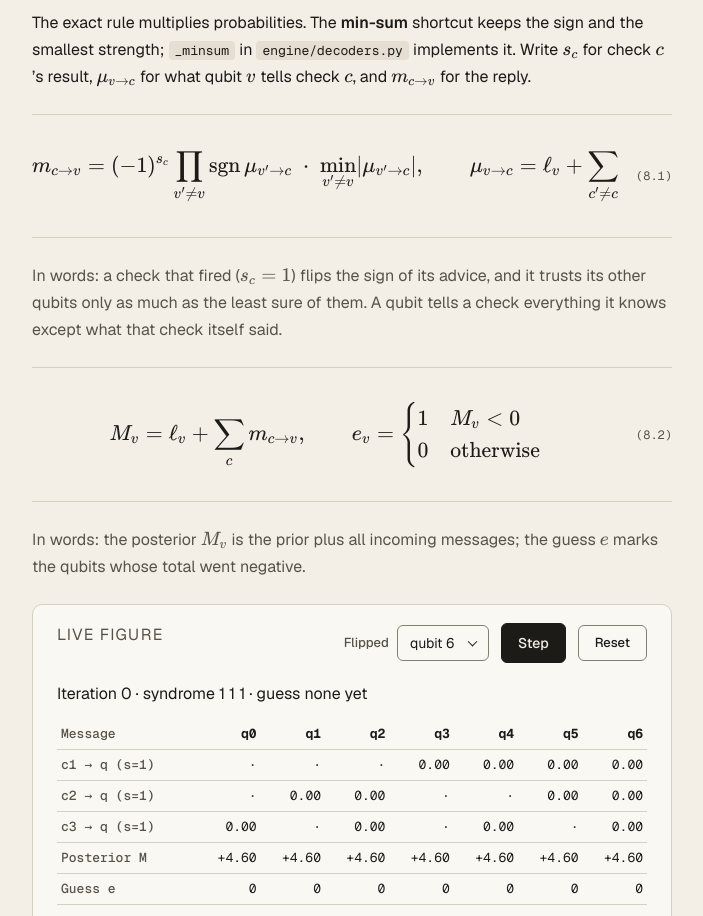
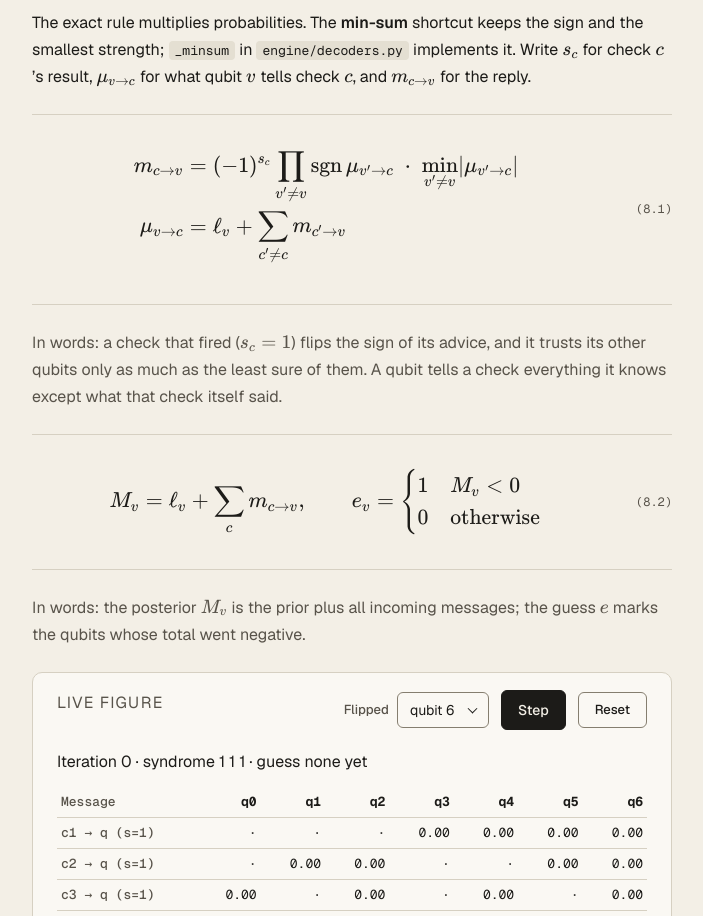
Before and after one commit to Totoratsu/steane-patterns, a plain HTML site: page src/docs/08-belief-propagation.html in a window 1280 px wide. Shown: the part 1376-2292 px from the top of the page, without its empty margins (304-1007 px from the left). Drawn offline with nearby package versions, Linux system fonts and the light colour scheme.

Commit message:
fix: gh pages
Serve GitHub Pages from the repository root, with the simulator page at
the root linking to the documentation in src/docs. Squashes the two
earlier attempts (docs/ at the root, then a self-contained docs/), so
the layout is the one from e1e4b5b.

Also split the min-sum update in chapter 8 into two lines: it was wider
than its column and its right end was cut off.

```diff
--- a/src/docs/08-belief-propagation.html
+++ b/src/docs/08-belief-propagation.html
@@ -90,7 +90,7 @@
     <h2 id="min-sum">The min-sum update</h2>
     <p>The exact rule multiplies probabilities. The <b>min-sum</b> shortcut keeps the sign and the smallest strength; <code>_minsum</code> in <code>engine/decoders.py</code> implements it. Write <span data-tex="s_c"></span> for check <span data-tex="c"></span>’s result, <span data-tex="\mu_{v\to c}"></span> for what qubit <span data-tex="v"></span> tells check <span data-tex="c"></span>, and <span data-tex="m_{c\to v}"></span> for the reply.</p>
     <div class="sp-eq">
-      <div data-tex="m_{c\to v}=(-1)^{s_c}\prod_{v'\neq v}\operatorname{sgn}\mu_{v'\to c}\;\cdot\;\min_{v'\neq v}\lvert\mu_{v'\to c}\rvert,\qquad \mu_{v\to c}=\ell_v+\sum_{c'\neq c}m_{c'\to v}" data-display></div>
+      <div data-tex="\begin{aligned}m_{c\to v}&=(-1)^{s_c}\prod_{v'\neq v}\operatorname{sgn}\mu_{v'\to c}\;\cdot\;\min_{v'\neq v}\lvert\mu_{v'\to c}\rvert\\[4pt]\mu_{v\to c}&=\ell_v+\sum_{c'\neq c}m_{c'\to v}\end{aligned}" data-display></div>
       <span class="sp-eq__n">(8.1)</span>
     </div>
     <p class="sp-eq-words">In words: a check that fired (<span data-tex="s_c=1"></span>) flips the sign of its advice, and it trusts its other qubits only as much as the least sure of them. A qubit tells a check everything it knows except what that check itself said.</p>
```
